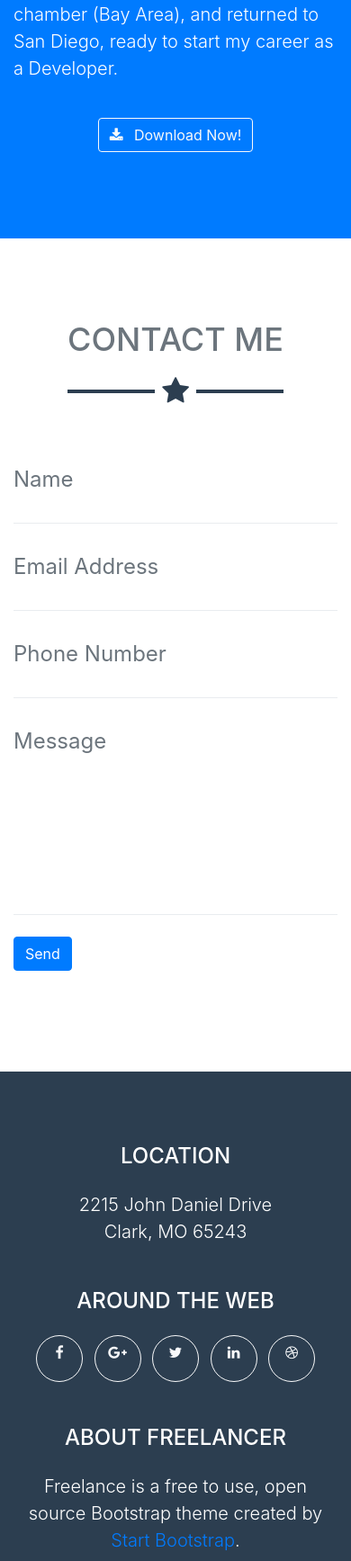
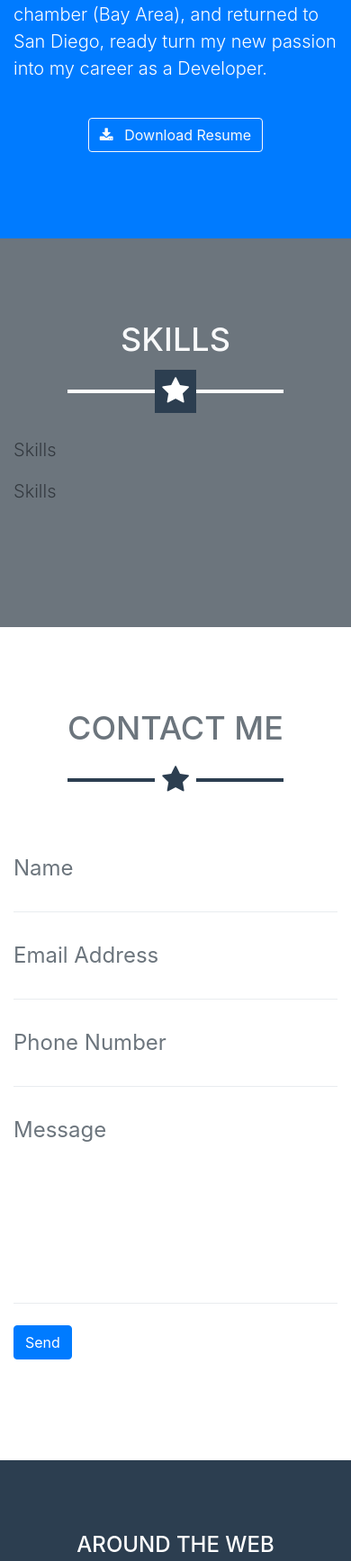
Before and after one commit to KTruong88/Portfolio, a website with bundled scripts: page index.html in a window 390 px wide. Shown: the part 2901-4636 px from the top of the page at 90% size. Built offline with nearby package versions, Linux system fonts and the light colour scheme.

Commit message:
start skills section

```diff
--- a/css/freelancer.css
+++ b/css/freelancer.css
@@ -40,7 +40,7 @@ hr.star-light {
 
 hr.star-light:after {
   color: #fff;
-  background-color: #18BC9C;
+  background-color: #red;
 }
 
 hr.star-dark {
--- a/index.html
+++ b/index.html
@@ -154,18 +154,38 @@
               <br>I get much joy from having this mindset. It all started with sports. I would obsess over details; be consumed by learning and refining techniques. Implement strategies to minimize weakness and maximize strengths. I realize that it is the constant improvement and</p>
           </div>
           <div class="col-lg-4 mr-auto">
-            <p class="lead">strategic thinking of figuring out how to win in sports that I love so much. After being introduced to programming, I was hooked. Everything that I loved about sports translated to this amazing thing called coding! Within weeks, I dropped everything to pursue my new passion. I spent months in the hyperbolic time chamber (Bay Area), and returned to San Diego, ready to start my career as a Developer.
+            <p class="lead">strategic thinking of figuring out how to win in sports that I love so much. After being introduced to programming, I was hooked. Everything that I loved about sports translated to this amazing thing called coding! Within weeks, I dropped everything to pursue my new passion. I spent months in the hyperbolic time chamber (Bay Area), and returned to San Diego, ready turn my new passion into my career as a Developer.
             <br>  </p>
           </div>
         </div>
         <div class="text-center mt-4">
-          <a class="btn btn-xl btn-outline-light" href="#">
+          <a class="btn btn-xl btn-outline-light" href="/img/portfolio/KT_resume_PDF.pdf" download>
             <i class="fa fa-download mr-2"></i>
-            Download Now!
+            Download Resume
           </a>
         </div>
       </div>
     </section>
+
+<!-- Skill Section -->
+
+<section class="bg-secondary text-dark mb-0" id="about">
+  <div class="container">
+    <h2 class="text-center text-uppercase text-light">Skills</h2>
+    <hr class="star-light mb-5 skills-star">
+    <div class="row">
+      <div class="col-lg-4 ml-auto">
+        <p class="lead">Skills</p>
+      </div>
+      <div class="col-lg-4 mr-auto">
+        <p class="lead">Skills
+        <br>  </p>
+      </div>
+    </div>
+    <div class="text-center mt-4">
+    </div>
+  </div>
+</section>
 
     <!-- Contact Section -->
     <section id="contact">
@@ -220,53 +240,43 @@
     <footer class="footer text-center">
       <div class="container">
         <div class="row">
-          <div class="col-md-4 mb-5 mb-lg-0">
-            <h4 class="text-uppercase mb-4">Location</h4>
+          <!-- <div class="col-md-6 mb-5 mb-lg-0">
+            <h4 class="text-uppercase mb-4">San Diego, CA</h4>
             <p class="lead mb-0">2215 John Daniel Drive
               <br>Clark, MO 65243</p>
-          </div>
-          <div class="col-md-4 mb-5 mb-lg-0">
+          </div> -->
+          <div class="col-md-12 mb-5 mb-lg-0">
             <h4 class="text-uppercase mb-4">Around the Web</h4>
             <ul class="list-inline mb-0">
               <li class="list-inline-item">
-                <a class="btn btn-outline-light btn-social text-center rounded-circle" href="#">
+                <a class="btn btn-outline-light btn-social text-center rounded-circle" href="https://www.facebook.com/kevin.truong.79274">
                   <i class="fa fa-fw fa-facebook"></i>
                 </a>
               </li>
               <li class="list-inline-item">
-                <a class="btn btn-outline-light btn-social text-center rounded-circle" href="#">
-                  <i class="fa fa-fw fa-google-plus"></i>
-                </a>
-              </li>
-              <li class="list-inline-item">
-                <a class="btn btn-outline-light btn-social text-center rounded-circle" href="#">
-                  <i class="fa fa-fw fa-twitter"></i>
-                </a>
-              </li>
-              <li class="list-inline-item">
-                <a class="btn btn-outline-light btn-social text-center rounded-circle" href="#">
+                <a class="btn btn-outline-light btn-social text-center rounded-circle" href="https://www.linkedin.com/in/ktruong01/">
                   <i class="fa fa-fw fa-linkedin"></i>
                 </a>
               </li>
               <li class="list-inline-item">
-                <a class="btn btn-outline-light btn-social text-center rounded-circle" href="#">
-                  <i class="fa fa-fw fa-dribbble"></i>
+                <a class="btn btn-outline-light btn-social text-center rounded-circle" href="https://github.com/KTruong88">
+                  <i class="fa fa-fw fa-github"></i>
                 </a>
               </li>
             </ul>
           </div>
-          <div class="col-md-4">
+          <!-- <div class="col-md-4">
             <h4 class="text-uppercase mb-4">About Freelancer</h4>
             <p class="lead mb-0">Freelance is a free to use, open source Bootstrap theme created by
               <a href="http://startbootstrap.com">Start Bootstrap</a>.</p>
-          </div>
+          </div> -->
         </div>
       </div>
     </footer>
 
     <div class="copyright py-4 text-center text-white">
       <div class="container">
-        <small>Copyright &copy; Your Website 2018</small>
+        <small>Copyright &copy; KT 2018</small>
       </div>
     </div>
 
```
Also changed, not shown: css/freelancer.min.css, 1 other file.
